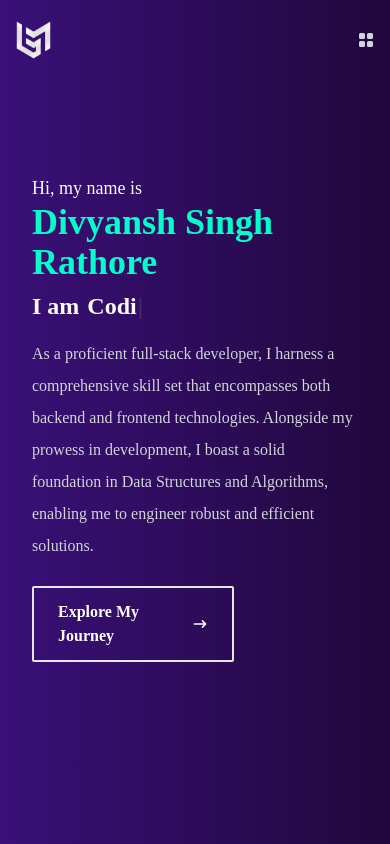
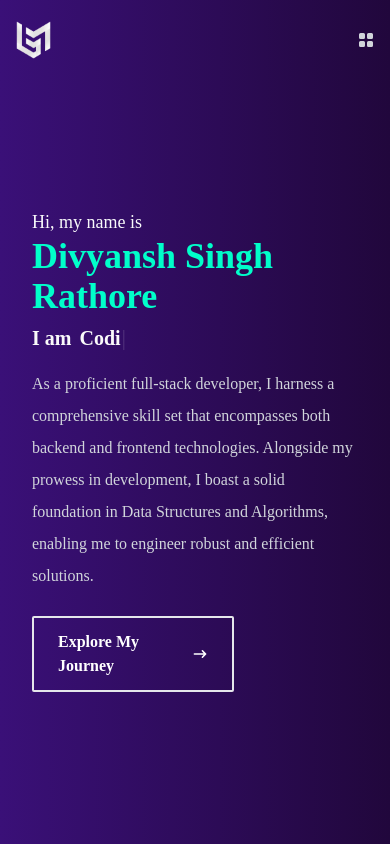
Before and after one commit to eaglex12/Divyansh-rathore-portfolio, a React (Create React App) app: page / in a window 390 px wide. Shown: the top 844 px of the page. Built offline with nearby package versions, Linux system fonts and the light colour scheme.

Commit message:
this is changes in frotned

```diff
--- a/src/components/Home.jsx
+++ b/src/components/Home.jsx
@@ -10,12 +10,12 @@ const Home = () => {
 		>
 			{/* Container */}
 			<div className="max-w-[1000px] mx-auto px-8 flex flex-col justify-center h-full">
-				<p className="text-gray-50 text-lg">Hi, my name is</p>
+				<p className="text-gray-50 text-lg sm:mt-0 mt-16">Hi, my name is</p>
 				<h1 className="text-4xl sm:text-7xl font-bold text-[#00FFCA]">
 					Divyansh Singh Rathore
 				</h1>
 				<div>
-					<h2 className="text-2xl sm:text-4xl font-bold text-zinc-50 pt-2 flex">
+					<h2 className="text-xl sm:text-4xl font-bold text-zinc-50 pt-2 flex">
 						<span className="mr-2">I am</span>
 						<Typewriter
 							options={{
```
